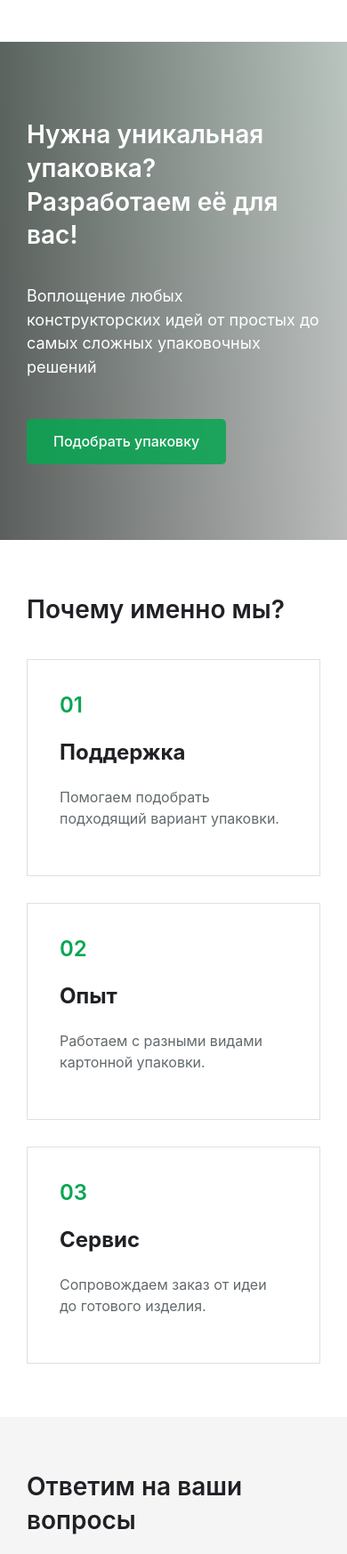
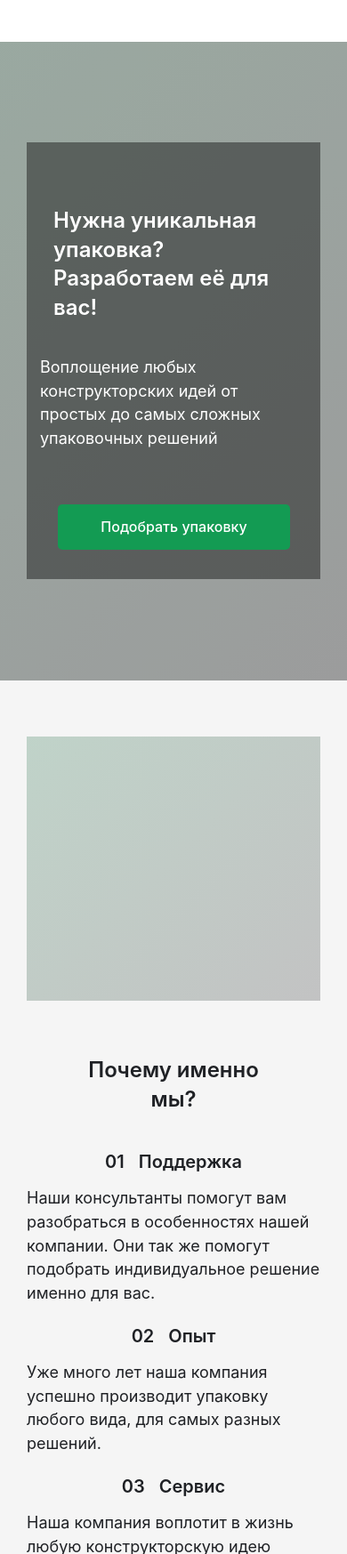
Before and after one commit to ViacheslavDemchenko/figma-json-site, a plain HTML site: page index.html in a window 390 px wide. Shown: the part 3700-5447 px from the top of the page at 89% size. Drawn offline with Linux system fonts and the light colour scheme.

Commit message:
Refine CTA advantages and FAQ sections

```diff
--- a/css/style.css
+++ b/css/style.css
@@ -28,6 +28,8 @@
   --product-card-width: 270px;
   --product-image-height: 277px;
   --product-caption-height: 65px;
+  --custom-height: 746px;
+  --faq-row-height: 67px;
 }
 
 *,
@@ -110,6 +112,14 @@ input {
   width: 209px;
   min-height: 49px;
   padding: 15px 28px;
+  font-size: 16px;
+  line-height: 19.36px;
+}
+
+.button--custom {
+  width: 261px;
+  min-height: 51px;
+  padding: 15px 30px;
   font-size: 16px;
   line-height: 19.36px;
 }
@@ -496,7 +506,7 @@ input {
 
 .custom {
   position: relative;
-  min-height: 746px;
+  min-height: var(--custom-height);
   color: var(--color-white);
   overflow: hidden;
 }
@@ -516,80 +526,177 @@ input {
 .custom__inner {
   position: relative;
   z-index: 1;
-  min-height: 746px;
-  display: flex;
-  flex-direction: column;
-  justify-content: center;
-  align-items: flex-start;
+  min-height: var(--custom-height);
+}
+
+.custom__content {
+  width: 670px;
+  padding-top: 234px;
 }
 
 .custom h2 {
-  max-width: 670px;
+  width: 670px;
+  margin: 0 0 36px;
+  color: var(--color-white);
+  font-size: 36px;
+  line-height: 48.71px;
+  font-weight: 600;
 }
 
 .custom p {
-  max-width: 570px;
-  margin: 0 0 45px;
+  width: 570px;
+  margin: 0 0 50px;
+  color: var(--color-white);
   font-size: 18px;
-  line-height: 1.47;
+  line-height: 26.51px;
 }
 
 .advantages {
-  padding: var(--section-space) 0;
+  min-height: 699px;
+  padding: 71px 0 60px;
+  background: var(--color-light);
+}
+
+.advantages__inner {
+  display: grid;
+  grid-template-columns: 470px 570px;
+  gap: 130px;
+  align-items: start;
+}
+
+.advantages__content h2 {
+  width: 286px;
+  margin: 0 0 58px;
+  color: var(--color-text);
+  font-size: 28px;
+  line-height: 37.88px;
+  font-weight: 600;
+}
+
+.advantages__list {
+  display: grid;
+  gap: 24px;
+}
+
+.advantage-item {
+  display: grid;
+  grid-template-columns: 41px 1fr;
+  column-gap: 0;
+  row-gap: 15px;
+}
+
+.advantage-item__heading {
+  grid-column: 1 / -1;
+  display: grid;
+  grid-template-columns: 41px 1fr;
+  align-items: start;
+}
+
+.advantage-item span,
+.advantage-item h3 {
+  margin: 0;
+  color: var(--color-text);
+  font-size: 20px;
+  line-height: 27.06px;
+  font-weight: 600;
+}
+
+.advantage-item p {
+  grid-column: 2;
+  width: 429px;
+  margin: 0;
+  color: var(--color-text);
+  font-size: 18px;
+  line-height: 26.51px;
+}
+
+.advantages__image {
+  width: 570px;
+  height: 512px;
+  margin-top: 8px;
+}
+
+.faq {
+  padding: 60px 0 75px;
   background: var(--color-white);
 }
 
-.advantages__grid {
-  display: grid;
-  grid-template-columns: repeat(3, 1fr);
-  gap: 30px;
-}
-
-.advantages article {
-  padding: 36px;
-  border: 1px solid var(--color-border);
-}
-
-.advantages span {
-  color: var(--color-accent);
-  font-size: 24px;
+.faq__inner h2 {
+  width: 372px;
+  margin: 0 auto 60px;
+  color: var(--color-text);
+  font-size: 28px;
+  line-height: 37.88px;
   font-weight: 600;
-}
-
-.advantages h3 {
-  font-size: 24px;
-}
-
-.advantages p {
-  color: var(--color-muted);
-  line-height: 1.5;
-}
-
-.faq {
-  padding: var(--section-space) 0;
-  background: var(--color-light);
+  text-align: center;
 }
 
 .faq-list {
-  display: grid;
-  gap: 16px;
+  width: 100%;
+  min-height: 403px;
+  display: block;
+  border: 1px solid var(--color-border);
+  background: var(--color-white);
 }
 
 .faq details {
   background: var(--color-white);
-  border: 1px solid var(--color-border);
-  padding: 24px;
+  border: 0;
+  border-bottom: 1px solid var(--color-border);
+}
+
+.faq details:last-child {
+  border-bottom: 0;
 }
 
 .faq summary {
+  position: relative;
+  min-height: var(--faq-row-height);
+  display: flex;
+  align-items: center;
+  padding: 20px 69px;
+  color: var(--color-text);
   cursor: pointer;
+  list-style: none;
   font-size: 20px;
+  line-height: 27.06px;
   font-weight: 600;
 }
 
+.faq summary::-webkit-details-marker {
+  display: none;
+}
+
+.faq summary::before,
+.faq summary::after {
+  content: "";
+  position: absolute;
+  left: 29px;
+  background: var(--color-text);
+}
+
+.faq summary::before {
+  width: 13px;
+  height: 2px;
+}
+
+.faq summary::after {
+  width: 2px;
+  height: 13px;
+  margin-left: 5.5px;
+  transition: transform 0.2s ease;
+}
+
+.faq details[open] summary::after {
+  transform: scaleY(0);
+}
+
 .faq p {
+  width: 874px;
+  margin: -3px 0 16px 69px;
   color: var(--color-muted);
-  line-height: 1.5;
+  font-size: 16px;
+  line-height: 22.05px;
 }
 
 .contacts {
@@ -948,4 +1055,148 @@ input {
     margin-top: 35px;
   }
 
+  .custom {
+    min-height: 718px;
+  }
+
+  .custom::after {
+    background: rgba(0, 0, 0, 0.2);
+  }
+
+  .custom__inner {
+    min-height: 718px;
+  }
+
+  .custom__inner::before {
+    content: "";
+    position: absolute;
+    top: 113px;
+    left: 0;
+    width: 330px;
+    height: 491px;
+    background: rgba(0, 0, 0, 0.42);
+  }
+
+  .custom__content {
+    position: relative;
+    z-index: 1;
+    width: 330px;
+    padding-top: 185px;
+  }
+
+  .custom h2 {
+    width: 270px;
+    margin: 0 0 38px 30px;
+    font-size: 24px;
+    line-height: 32.47px;
+  }
+
+  .custom p {
+    width: 300px;
+    margin: 0 0 61px 15px;
+    font-size: 18px;
+    line-height: 26.51px;
+  }
+
+  .button--custom {
+    margin-left: 35px;
+  }
+
+  .advantages {
+    min-height: 994px;
+    padding: 63px 0 68px;
+  }
+
+  .advantages__inner {
+    display: flex;
+    flex-direction: column;
+    gap: 0;
+  }
+
+  .advantages__image {
+    order: -1;
+    width: 330px;
+    height: 297px;
+    margin-top: 0;
+  }
+
+  .advantages__content h2 {
+    width: 229px;
+    margin: 62px auto 41px;
+    font-size: 24px;
+    line-height: 32.47px;
+    text-align: center;
+  }
+
+  .advantages__list {
+    gap: 22px;
+  }
+
+  .advantage-item {
+    display: block;
+    text-align: center;
+  }
+
+  .advantage-item__heading {
+    display: inline-grid;
+    grid-template-columns: max-content max-content;
+    gap: 16px;
+  }
+
+  .advantage-item span,
+  .advantage-item h3 {
+    font-size: 20px;
+    line-height: 27.06px;
+  }
+
+  .advantage-item p {
+    width: 330px;
+    margin: 14px 0 0;
+    font-size: 18px;
+    line-height: 26.51px;
+    text-align: left;
+  }
+
+  .faq {
+    padding: 68px 0 74px;
+  }
+
+  .faq__inner h2 {
+    width: 295px;
+    margin: 0 auto 37px;
+    font-size: 24px;
+    line-height: 32.47px;
+  }
+
+  .faq-list {
+    width: 330px;
+    min-height: 560px;
+  }
+
+  .faq summary {
+    min-height: 67px;
+    padding: 9px 24px 10px 69px;
+    font-size: 18px;
+    line-height: 24.35px;
+    font-weight: 500;
+  }
+
+  .faq details[open] summary {
+    min-height: 111px;
+    align-items: flex-start;
+    padding-top: 18px;
+  }
+
+  .faq summary::before,
+  .faq summary::after {
+    left: 30px;
+  }
+
+  .faq p {
+    width: 253px;
+    margin: -17px 0 22px 69px;
+    font-size: 16px;
+    line-height: 22.05px;
+  }
+
 }
--- a/index.html
+++ b/index.html
@@ -133,48 +133,62 @@
 
     <section class="custom" id="custom">
       <div class="custom__bg placeholder-image">
-        <!-- TODO: заменить placeholder на фоновое изображение из Figma imageRef -->
+        <!-- TODO: заменить placeholder на фоновое изображение из Figma imageRef 8d4904a565f61faf4b7cf2778b9ae10436790d05 / mobile 36e4e3ea779c97cd08b43c2fd5f61beb68216b62 -->
       </div>
 
       <div class="container custom__inner">
+        <div class="custom__content">
           <h2>Нужна уникальная упаковка? Разработаем её для вас!</h2>
           <p>Воплощение любых конструкторских идей от простых до самых сложных упаковочных решений</p>
-        <a class="button" href="#request">Подобрать упаковку</a>
+          <a class="button button--custom" href="#request">Подобрать упаковку</a>
+        </div>
       </div>
     </section>
 
     <section class="advantages" id="advantages">
-      <div class="container">
+      <div class="container advantages__inner">
+        <div class="advantages__content">
           <h2>Почему именно мы?</h2>
 
-        <div class="advantages__grid">
-          <article>
+          <div class="advantages__list">
+            <article class="advantage-item">
+              <div class="advantage-item__heading">
                 <span>01</span>
                 <h3>Поддержка</h3>
-            <p>Помогаем подобрать подходящий вариант упаковки.</p>
+              </div>
+              <p>Наши консультанты помогут вам разобраться в особенностях нашей компании. Они так же помогут подобрать индивидуальное решение именно для вас.</p>
             </article>
 
-          <article>
+            <article class="advantage-item">
+              <div class="advantage-item__heading">
                 <span>02</span>
                 <h3>Опыт</h3>
-            <p>Работаем с разными видами картонной упаковки.</p>
+              </div>
+              <p>Уже много лет наша компания успешно производит упаковку любого вида, для самых разных решений.</p>
             </article>
 
-          <article>
+            <article class="advantage-item">
+              <div class="advantage-item__heading">
                 <span>03</span>
                 <h3>Сервис</h3>
-            <p>Сопровождаем заказ от идеи до готового изделия.</p>
+              </div>
+              <p>Наша компания воплотит в жизнь любую конструкторскую идею упаковки из картона в высоком качестве и в очень быстрые сроки.</p>
             </article>
+          </div>
+        </div>
+
+        <div class="advantages__image placeholder-image">
+          <!-- TODO: заменить placeholder на изображение из Figma imageRef 95e05e8f43f212d2c9a86ecf7e7463ae9d28319a -->
         </div>
       </div>
     </section>
 
     <section class="faq" id="faq">
-      <div class="container">
+      <div class="container faq__inner">
         <h2>Ответим на ваши вопросы</h2>
 
-        <div class="faq-list">
-          <details open>
+        <div class="faq-list" data-accordion="single">
+          <details>
             <summary>Как расчитывается стоимость заказа?</summary>
             <p>Стоимость зависит от размеров, тиража, материала, печати и сложности конструкции.</p>
           </details>
@@ -189,9 +203,9 @@
             <p>Стоимость доставки рассчитывается индивидуально.</p>
           </details>
 
-          <details>
+          <details open>
             <summary>Подходит ли ваша продукция для хранения продуктов питания?</summary>
-            <p>Это зависит от выбранного материала и требований к упаковке.</p>
+            <p>Да. У нас есть упаковка, специально предназначенная для хранения продуктов питания. Вы можете заказать индивидуальные размеры для вашей продукции, заполнив специальную форму на нашем сацйте</p>
           </details>
 
           <details>
--- a/js/main.js
+++ b/js/main.js
@@ -16,6 +16,22 @@ document.querySelectorAll('.site-nav a').forEach((link) => {
   });
 });
 
+document.querySelectorAll('[data-accordion="single"]').forEach((accordion) => {
+  accordion.querySelectorAll('details').forEach((details) => {
+    details.addEventListener('toggle', () => {
+      if (!details.open) {
+        return;
+      }
+
+      accordion.querySelectorAll('details[open]').forEach((openedDetails) => {
+        if (openedDetails !== details) {
+          openedDetails.open = false;
+        }
+      });
+    });
+  });
+});
+
 document.querySelectorAll('form').forEach((form) => {
   form.addEventListener('submit', (event) => {
     event.preventDefault();
```
Lines whose indentation alone changed are shown as unchanged.
